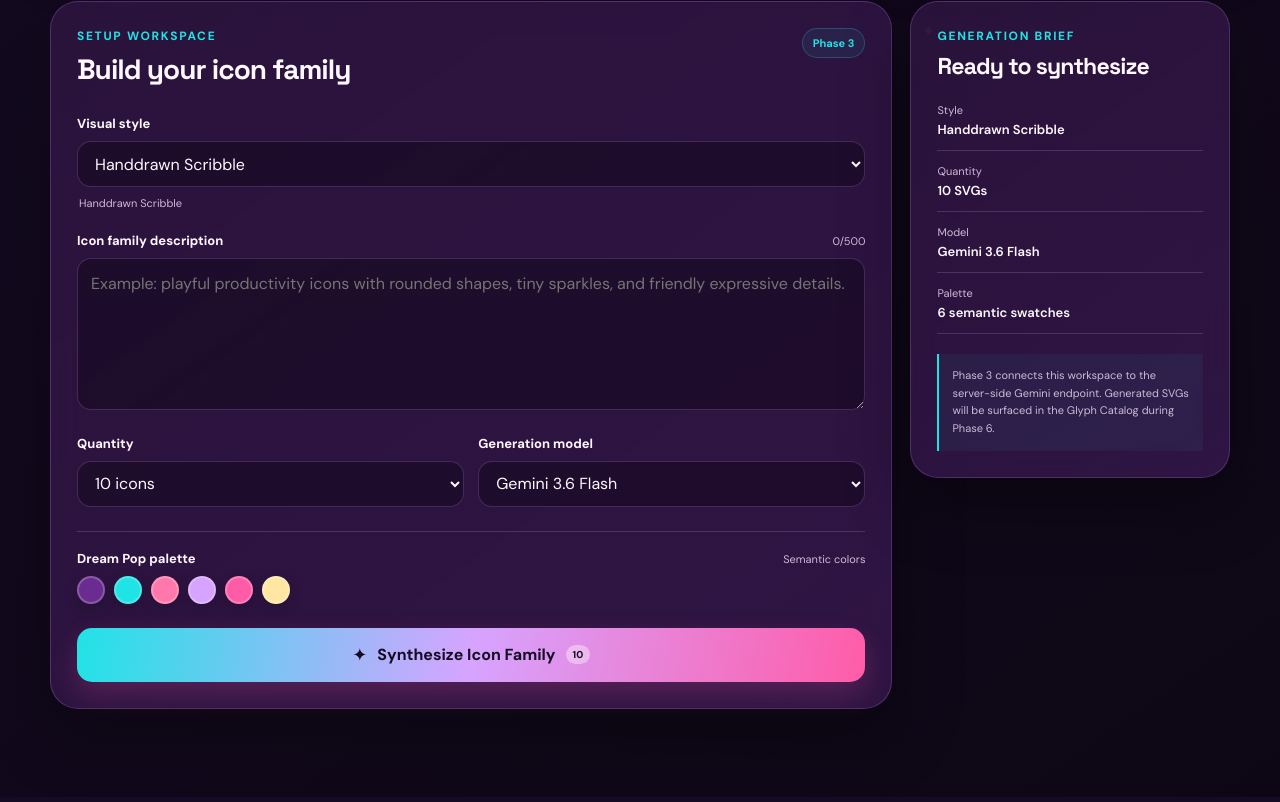
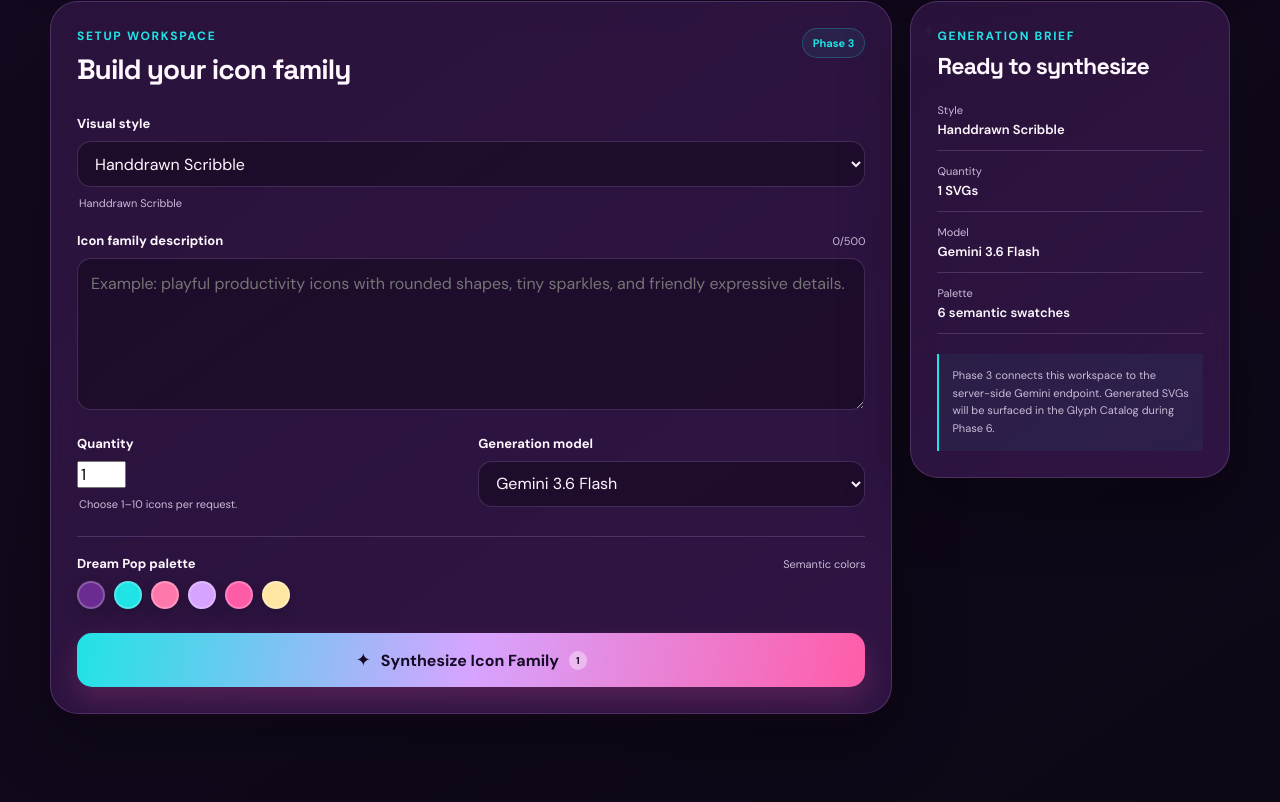
Before and after one commit to A04runSP/icon-bloom-svg-generator, a React (Vite) app: page / in a window 1280 px wide. Shown: the part 657-1459 px from the top of the page. Built offline with nearby package versions, Linux system fonts and the light colour scheme.

Commit message:
feat: allow 1 to 10 icons per request

```diff
--- a/src/main.jsx
+++ b/src/main.jsx
@@ -79,7 +79,7 @@ function App() {
   const [activeTab, setActiveTab] = useState("Workspace");
   const [style, setStyle] = useState("handdrawn");
   const [description, setDescription] = useState("");
-  const [count, setCount] = useState("10");
+  const [count, setCount] = useState("1");
   const [model, setModel] = useState("gemini-3.6-flash");
   const [referenceFile, setReferenceFile] = useState(null);
   const [workspaceMessage, setWorkspaceMessage] = useState("");
@@ -293,18 +293,22 @@ function App() {
               <div className="control-grid">
                 <div className="field">
                   <label htmlFor="count">Quantity</label>
-                  <select
+                  <input
                     id="count"
+                    type="number"
+                    min="1"
+                    max="10"
+                    step="1"
+                    inputMode="numeric"
                     value={count}
                     disabled={generationState === "generating"}
                     onChange={(event) => setCount(event.target.value)}
-                  >
-                    {["10", "20", "30", "40"].map((value) => (
-                      <option value={value} key={value}>
-                        {value} icons
-                      </option>
-                    ))}
-                  </select>
+                    onBlur={() => {
+                      const value = Math.min(10, Math.max(1, Number(count) || 1));
+                      setCount(String(value));
+                    }}
+                  />
+                  <p className="field-help">Choose 1–10 icons per request.</p>
                 </div>
 
                 <div className="field">
```
